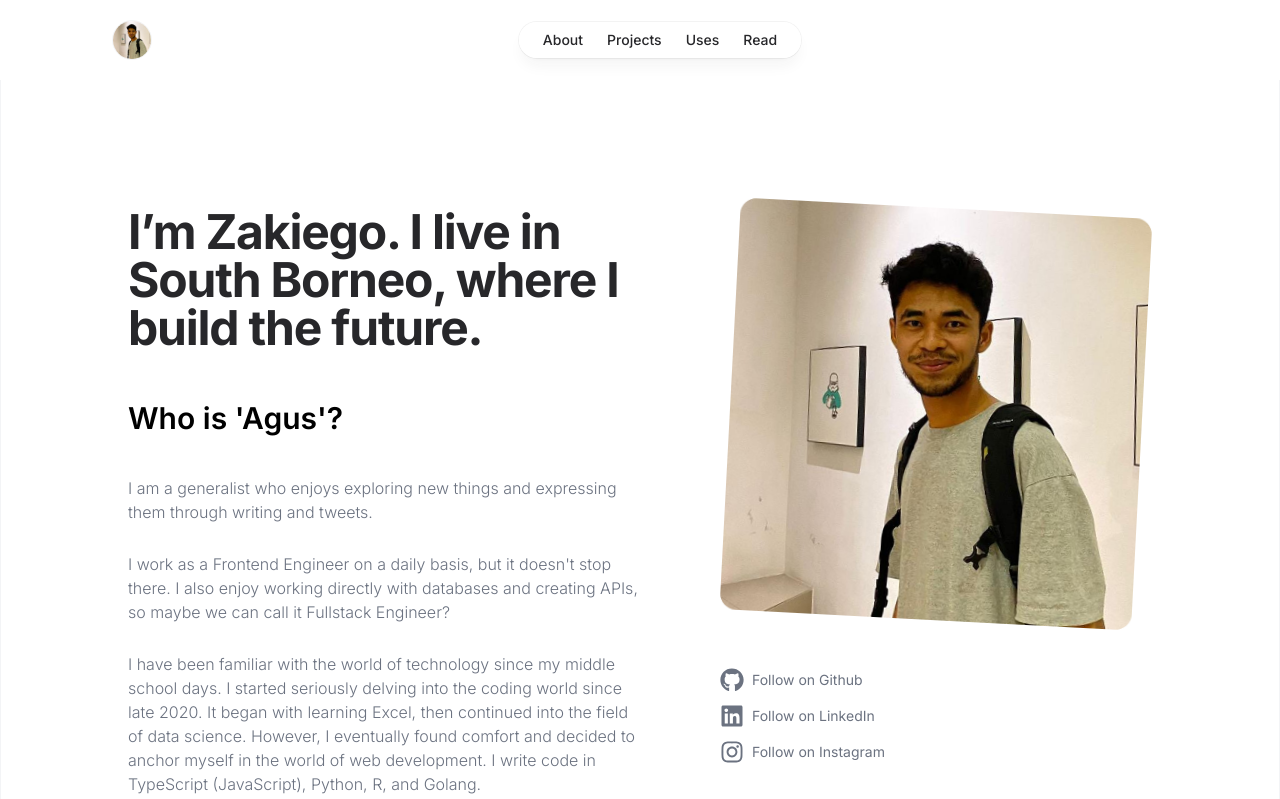
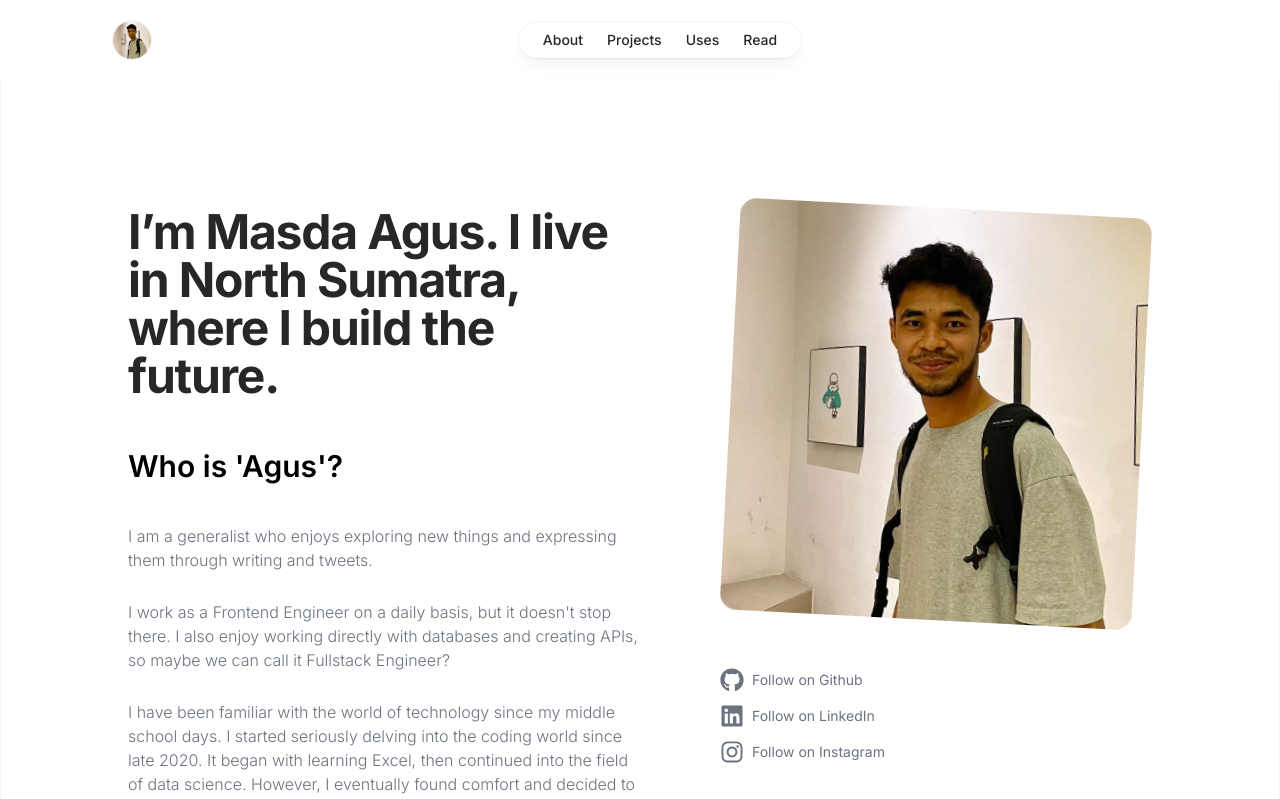
Before and after one commit to masdaagus/masdaagus.github.io, a Next.js app: page /about in a window 1280 px wide. Shown: the top 799 px of the page. Built offline with nearby package versions, Linux system fonts and the light colour scheme.

Commit message:
fix: change name

```diff
--- a/src/app/about/page.tsx
+++ b/src/app/about/page.tsx
@@ -29,7 +29,7 @@ export default function AboutPage() {
             {/* Information */}
 
             <div className='lg:order-first lg:row-span-2'>
-              <h1 className='mb-12 text-4xl font-bold tracking-tight text-zinc-800 sm:text-5xl'>I’m Zakiego. I live in South Borneo, where I build the future.</h1>
+              <h1 className='mb-12 text-4xl font-bold tracking-tight text-zinc-800 sm:text-5xl'>I’m Masda Agus. I live in North Sumatra, where I build the future.</h1>
               <h2 className='mb-10 text-3xl font-semibold'>Who is &apos;Agus&apos;?</h2>
               <p className='mb-7 text-gray-500 text-base font-light'>I am a generalist who enjoys exploring new things and expressing them through writing and tweets.</p>
               <p className='mb-7 text-gray-500 text-base font-light'>I work as a Frontend Engineer on a daily basis, but it doesn&apos;t stop there. I also enjoy working directly with databases and creating APIs, so maybe we can call it Fullstack Engineer?</p>
```
